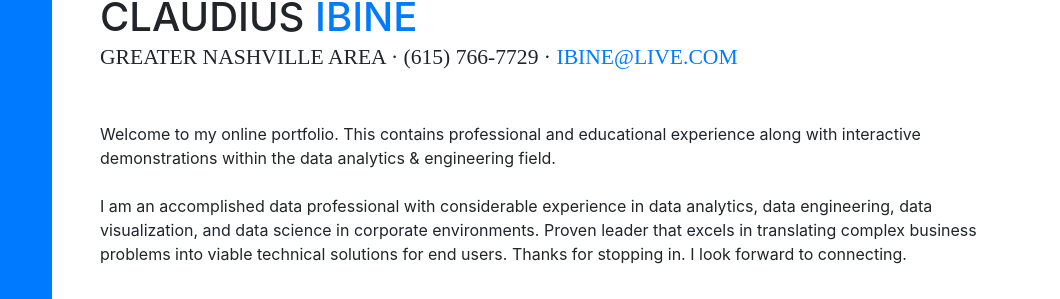
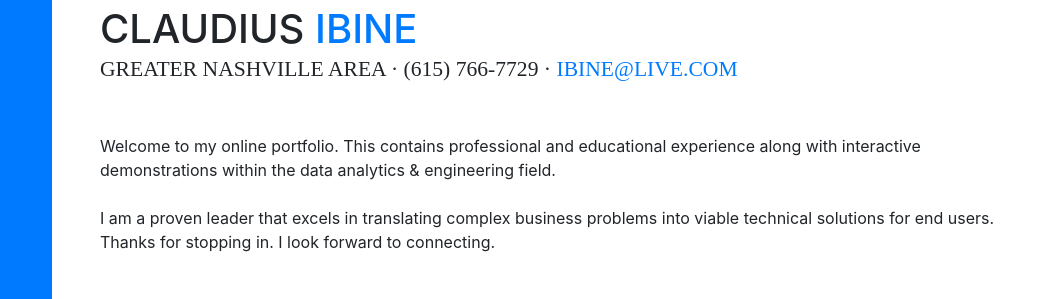
Before and after one commit to ibinec/Disable_portfolio, a website with bundled scripts: page index.html in a window 1280 px wide. Shown: the part 218-517 px from the top of the page, 220-1280 px from the left. Built offline with nearby package versions, Linux system fonts and the light colour scheme; a web font is replaced by a local one.

Commit message:
Update index.html

```diff
--- a/index.html
+++ b/index.html
@@ -65,7 +65,7 @@
           <p class="mb-5">Welcome to my professional portfolio. This website contains an online resume, and demonstrations to professional experience within the Data Analytics field. The intent behind this website is to provide a centralized location to Claudius's background and professional experience. Hope you enjoy.
 </p>
 -------->
-	<p class="mb-5">Welcome to my online portfolio. This contains professional and educational experience along with interactive demonstrations within the data analytics & engineering field.<br><br> I am an accomplished data professional with considerable experience in data analytics, data engineering, data visualization, and data science in corporate environments. Proven leader that excels in translating complex business problems into viable technical solutions for end users. Thanks for stopping in. I look forward to connecting.
+	<p class="mb-5">Welcome to my online portfolio. This contains professional and educational experience along with interactive demonstrations within the data analytics & engineering field.<br><br> I am a proven leader that excels in translating complex business problems into viable technical solutions for end users. Thanks for stopping in. I look forward to connecting.
 
 		</p>
 
```
